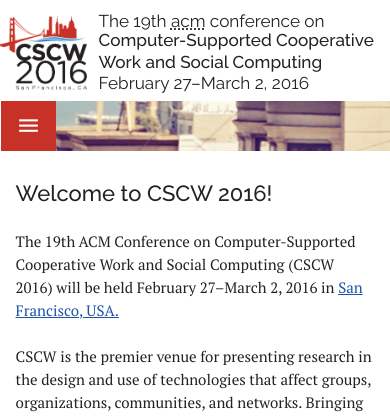
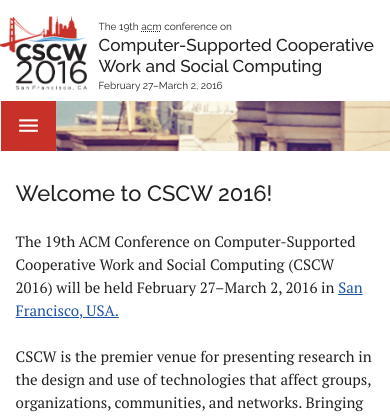
Before and after one commit to niloufars/CSCW2016, a PHP site: page /index.php in a window 390 px wide. Shown: the top 416 px of the page. Run offline with PHP 8.4, Linux system fonts and the light colour scheme; some libraries are stand-ins or nearby versions.

Commit message:
positioning fix on mobile header

```diff
--- a/css/styles.css
+++ b/css/styles.css
@@ -240,7 +240,7 @@
     .title-block h1 {
 		font-size: 4.4vw;
 		line-height: 5.5vw;
-		margin-bottom: -0.65vw;
+		margin-bottom: -0.95vw;
 	}
 
 	.title-block h1 span {
@@ -248,9 +248,8 @@
 	}
 
     .title-block h1 small {
-		font-size: 4.4vw;
-		line-height: 5.5vw;
-		margin-bottom: -0.65vw;
+		font-size: 2.6vw;
+		line-height: 4vw;
     }
 
 	.menu-link {
```
